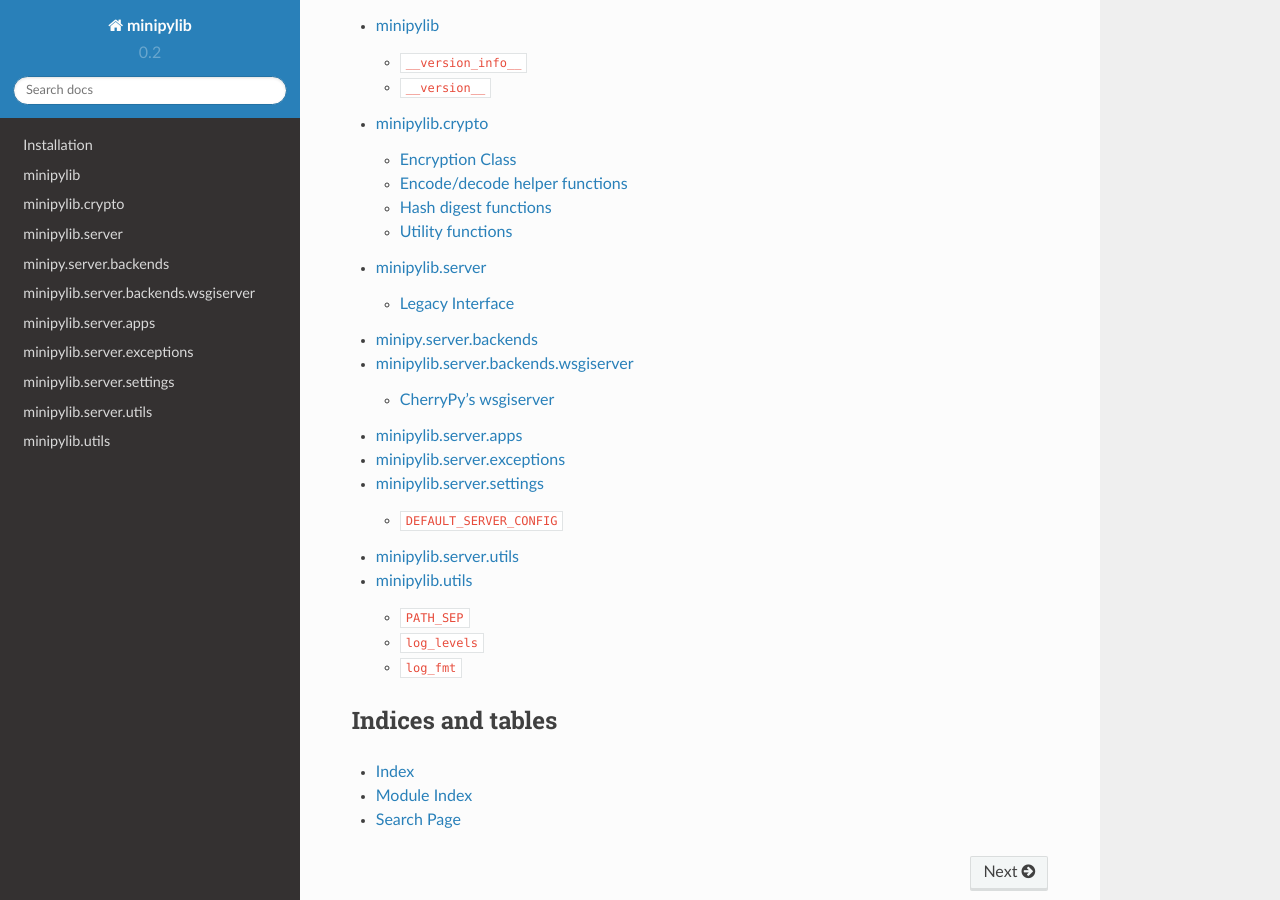
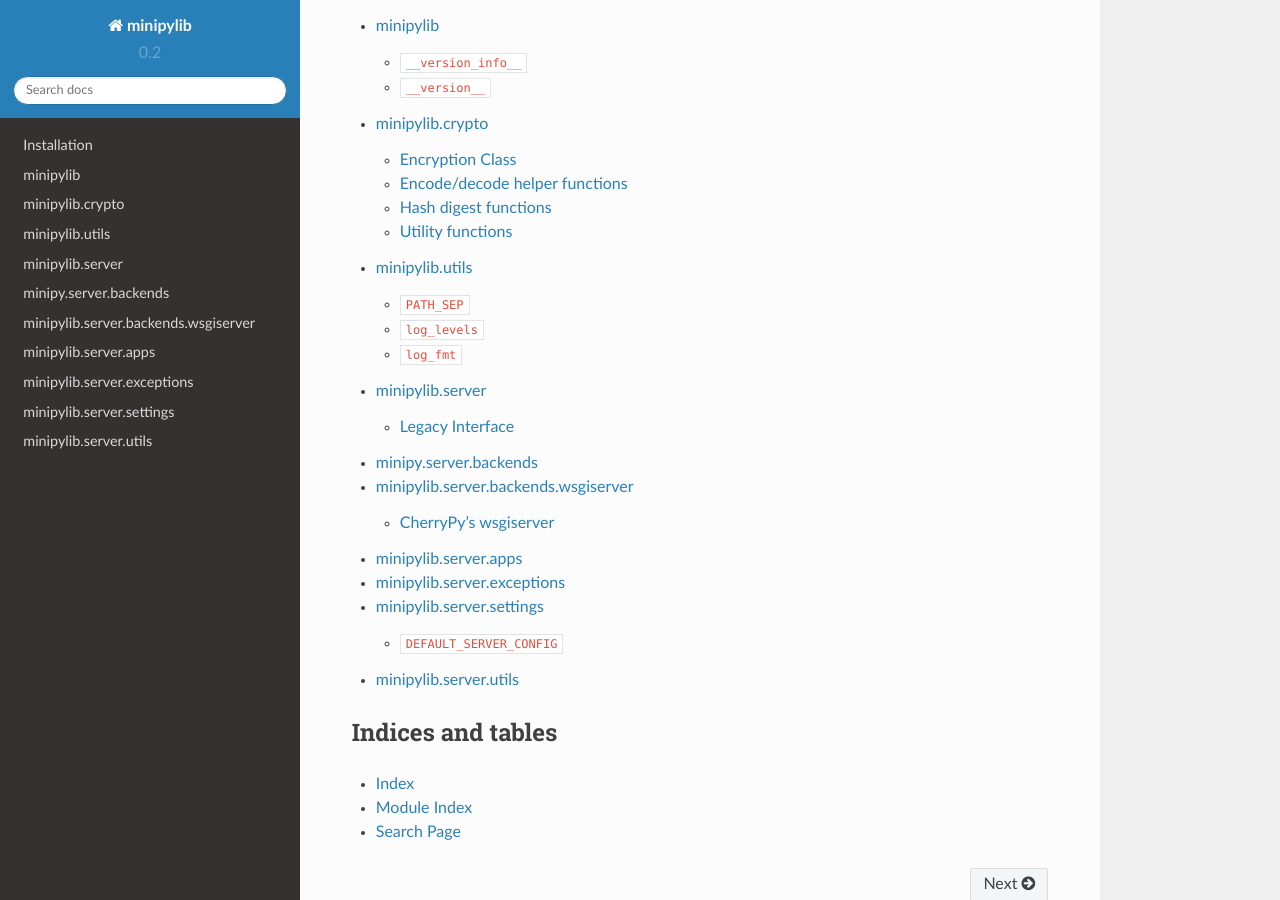
Before and after one commit to kefin/minipylib, a Sphinx documentation site: the page built from docs/source/index.txt, in a window 1280 px wide and 900 px high, scrolled down 594 px. Built offline with Sphinx 7.4.7 and the Read the Docs theme 2.0.0, drawn with Linux system fonts in a browser that asks for light colours; some of the changed lines change nothing that is shown.

Commit message:
Updated docs.

```diff
--- a/docs/source/index.txt
+++ b/docs/source/index.txt
@@ -38,6 +38,7 @@
    install
    minipylib
    minipylib.crypto
+   minipylib.utils
    minipylib.server
    minipylib.server.backends
    minipylib.server.backends.wsgiserver
@@ -45,7 +46,6 @@
    minipylib.server.exceptions
    minipylib.server.settings
    minipylib.server.utils
-   minipylib.utils
 
 
 Indices and tables
```
